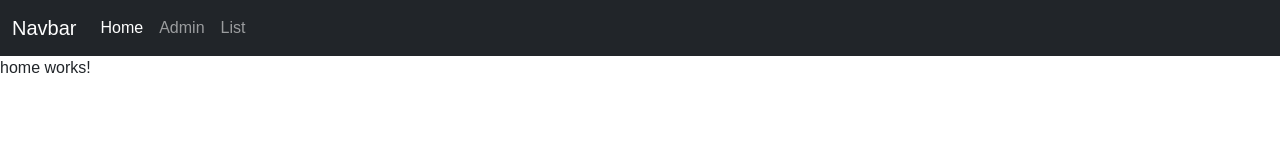
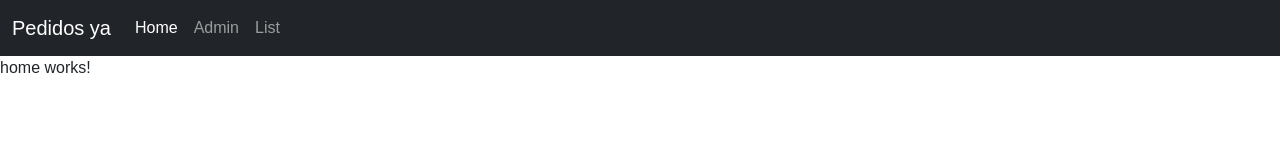
Before and after one commit to EmanuelIbarrola/Pedidos-ya, an Angular app: page /home in a window 1280 px wide. Shown: the top 160 px of the page. Built offline with nearby package versions, Linux system fonts and the light colour scheme.

Commit message:
Se mejoro el nav y se agrego una ruta por defecto

```diff
--- a/src/app/app.component.html
+++ b/src/app/app.component.html
@@ -1,19 +1,19 @@
 <nav class="navbar navbar-expand-lg navbar navbar-dark bg-dark">
   <div class="container-fluid">
-    <a class="navbar-brand" href="#">Navbar</a>
+    <a class="navbar-brand" href="#">Pedidos ya </a>
     <button class="navbar-toggler" type="button" data-bs-toggle="collapse" data-bs-target="#navbarNav" aria-controls="navbarNav" aria-expanded="false" aria-label="Toggle navigation">
       <span class="navbar-toggler-icon"></span>
     </button>
     <div class="collapse navbar-collapse" id="navbarNav">
       <ul class="navbar-nav">
         <li class="nav-item">
-          <a class="nav-link active" aria-current="page" routerLink="home">Home</a>
+          <a class="nav-link " aria-current="page" routerLinkActive="active" routerLink="home">Home</a>
         </li>
         <li class="nav-item">
-          <a class="nav-link" routerLink="admin">Admin</a>
+          <a class="nav-link" routerLinkActive="active"  routerLink="admin">Admin</a>
         </li>
         <li class="nav-item">
-          <a class="nav-link" routerLink="list">List</a>
+          <a class="nav-link" routerLinkActive="active"  routerLink="list">List</a>
         </li>
       </ul>
     </div>
--- a/src/app/routing/routing-routing.module.ts
+++ b/src/app/routing/routing-routing.module.ts
@@ -2,6 +2,7 @@ import { NgModule } from '@angular/core';
 import { Routes, RouterModule } from '@angular/router';
 
 const routes: Routes = [
+  {path:"" , redirectTo:"home", pathMatch:"full"},
   {path:"home", loadChildren: ()=> import("../pages/home/home.module").then(m=>m.HomeModule)},
   {path:"admin", loadChildren:()=> import("../pages/admin/admin.module").then(m=>m.AdminModule)},
   {path:"list", loadChildren: () => import("../pages/list/list.module").then(m=>m.ListModule)},
```
